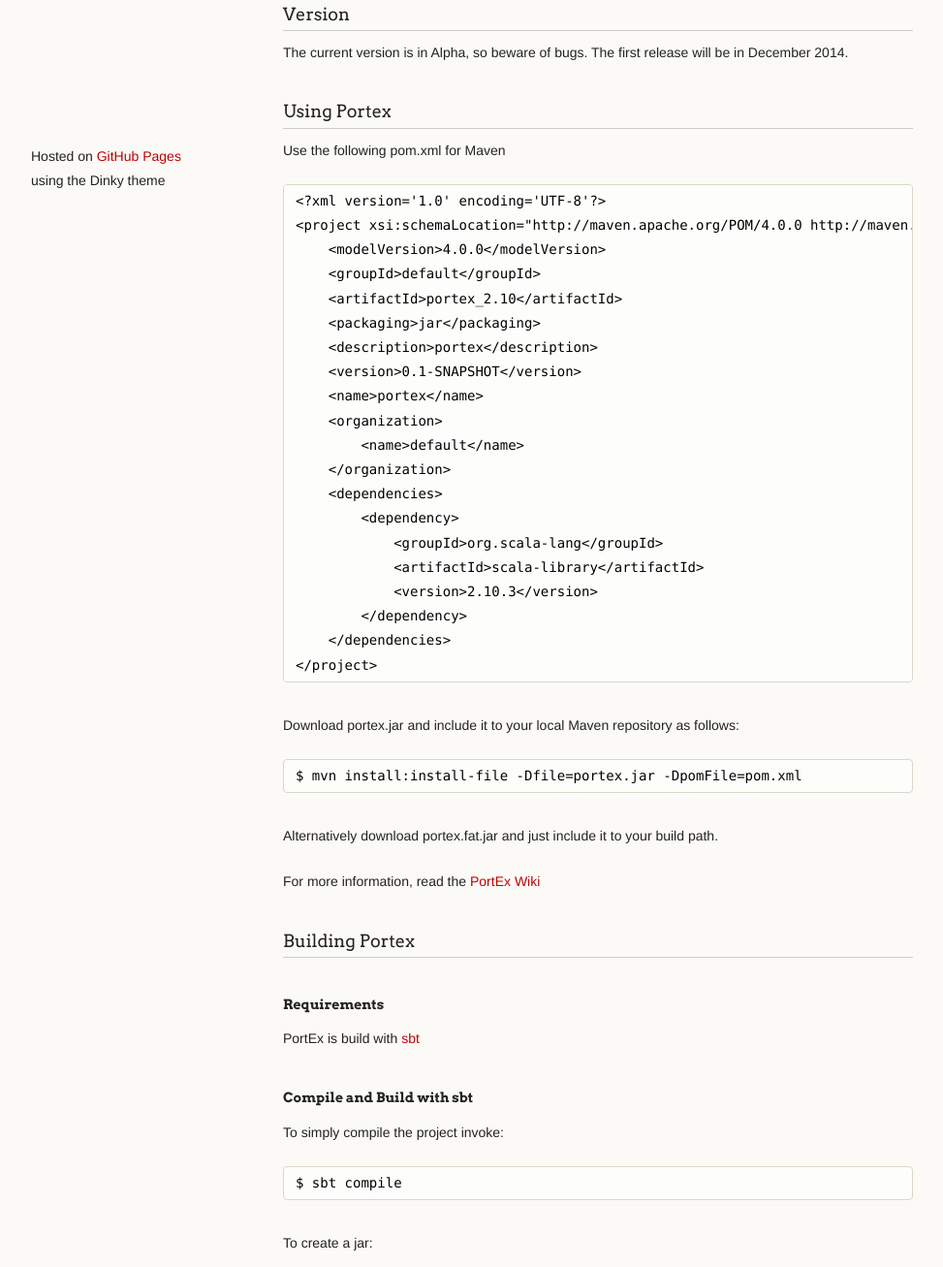
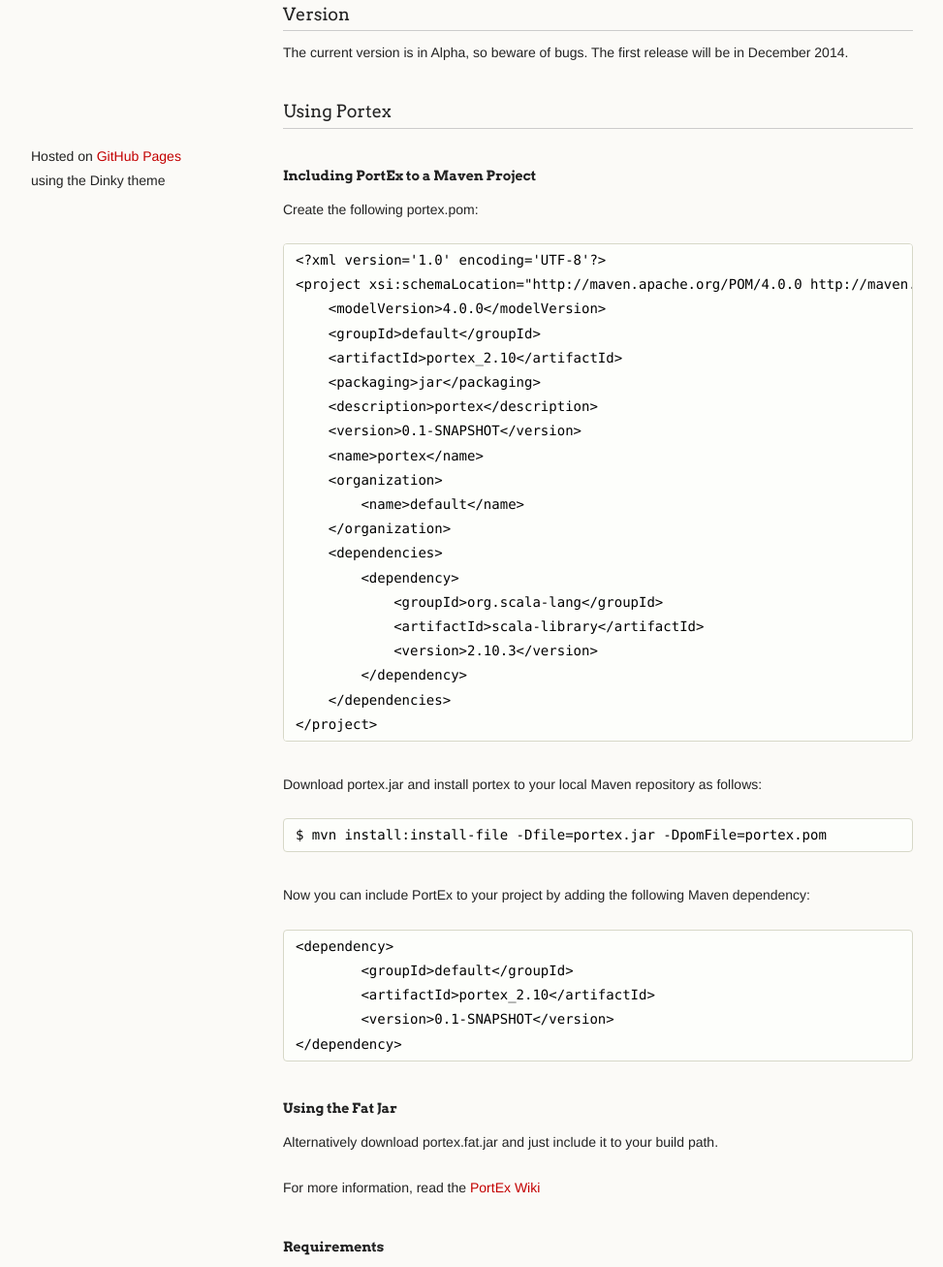
Before and after one commit to struppigel/PortEx, a plain HTML site: page index.html in a window 1280 px wide. Shown: the part 569-1876 px from the top of the page at 97% size, without its empty margins (18-991 px from the left). Drawn offline with Linux system fonts and the light colour scheme.

Commit message:
index update

```diff
--- a/index.html
+++ b/index.html
@@ -58,7 +58,10 @@ PortEx is written in Java and Scala, but targeted for Java applications.</p>
 <h3>
 <a name="build" class="anchor" href="#build"><span class="octicon octicon-link"></span></a>Using Portex</h3>
 
-<p>Use the following pom.xml for Maven</p>
+<h4>
+<a name="user-content-including-portex-to-a-maven-project" class="anchor" href="#including-portex-to-a-maven-project"><span class="octicon octicon-link"></span></a>Including PortEx to a Maven Project</h4>
+
+<p>Create the following portex.pom:</p>
 
 <pre><code>&lt;?xml version='1.0' encoding='UTF-8'?&gt;
 &lt;project xsi:schemaLocation="http://maven.apache.org/POM/4.0.0 http://maven.apache.org/xsd/maven-4.0.0.xsd" xmlns:xsi="http://www.w3.org/2001/XMLSchema-instance" xmlns="http://maven.apache.org/POM/4.0.0"&gt;
@@ -82,17 +85,26 @@ PortEx is written in Java and Scala, but targeted for Java applications.</p>
 &lt;/project&gt;
 </code></pre>
 
-<p>Download portex.jar and include it to your local Maven repository as follows:</p>
+<p>Download portex.jar and install portex to your local Maven repository as follows:</p>
 
-<pre><code>$ mvn install:install-file -Dfile=portex.jar -DpomFile=pom.xml
+<pre><code>$ mvn install:install-file -Dfile=portex.jar -DpomFile=portex.pom
 </code></pre>
+
+<p>Now you can include PortEx to your project by adding the following Maven dependency:</p>
+
+<pre><code>&lt;dependency&gt;
+        &lt;groupId&gt;default&lt;/groupId&gt;
+        &lt;artifactId&gt;portex_2.10&lt;/artifactId&gt;
+        &lt;version&gt;0.1-SNAPSHOT&lt;/version&gt;
+&lt;/dependency&gt;
+</code></pre>
+
+<h4>
+<a name="user-content-using-the-fat-jar" class="anchor" href="#using-the-fat-jar"><span class="octicon octicon-link"></span></a>Using the Fat Jar</h4>
 
 <p>Alternatively download portex.fat.jar and just include it to your build path.</p>
 
 <p>For more information, read the <a href="https://github.com/katjahahn/PortEx/wiki">PortEx Wiki</a></p>
-
-<h3>
-<a name="build" class="anchor" href="#build"><span class="octicon octicon-link"></span></a>Building Portex</h3>
 
 <h4>
 <a name="build" class="anchor" href="#build"><span class="octicon octicon-link"></span></a>Requirements</h4>
```
